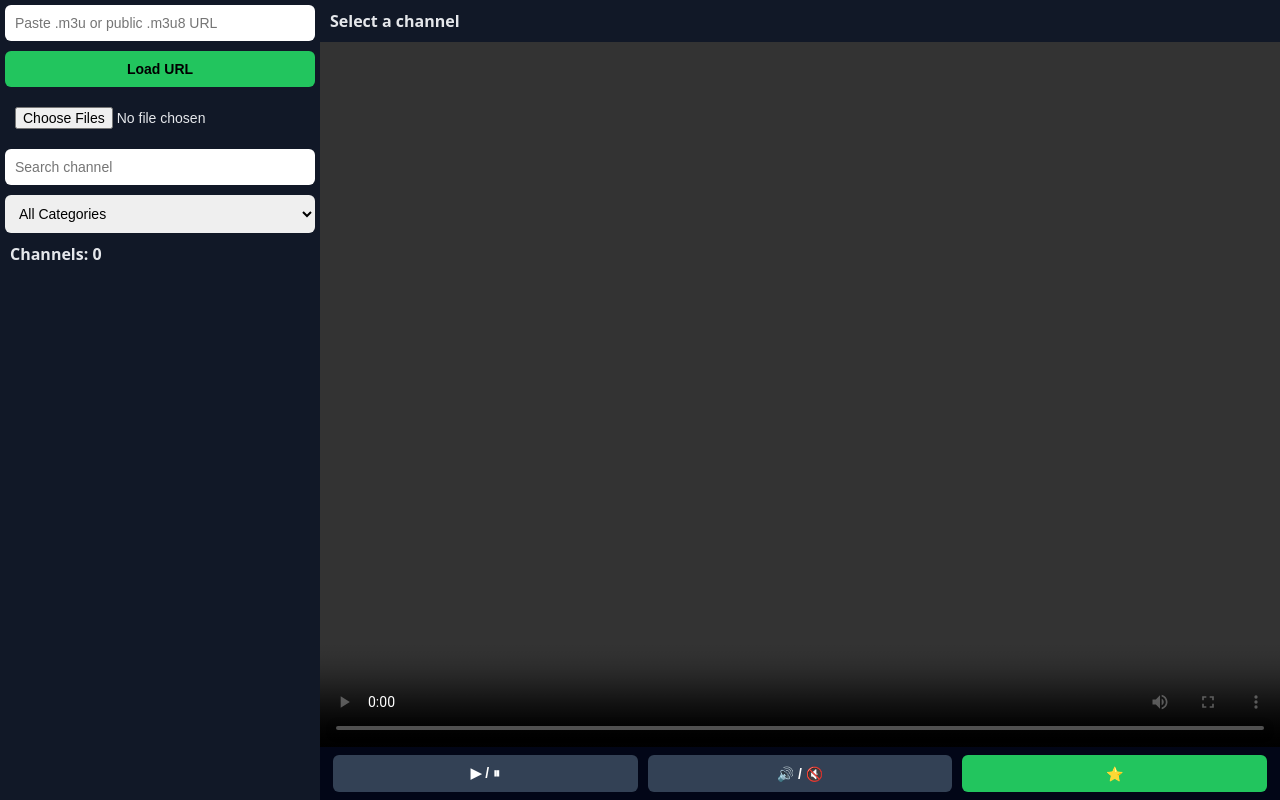
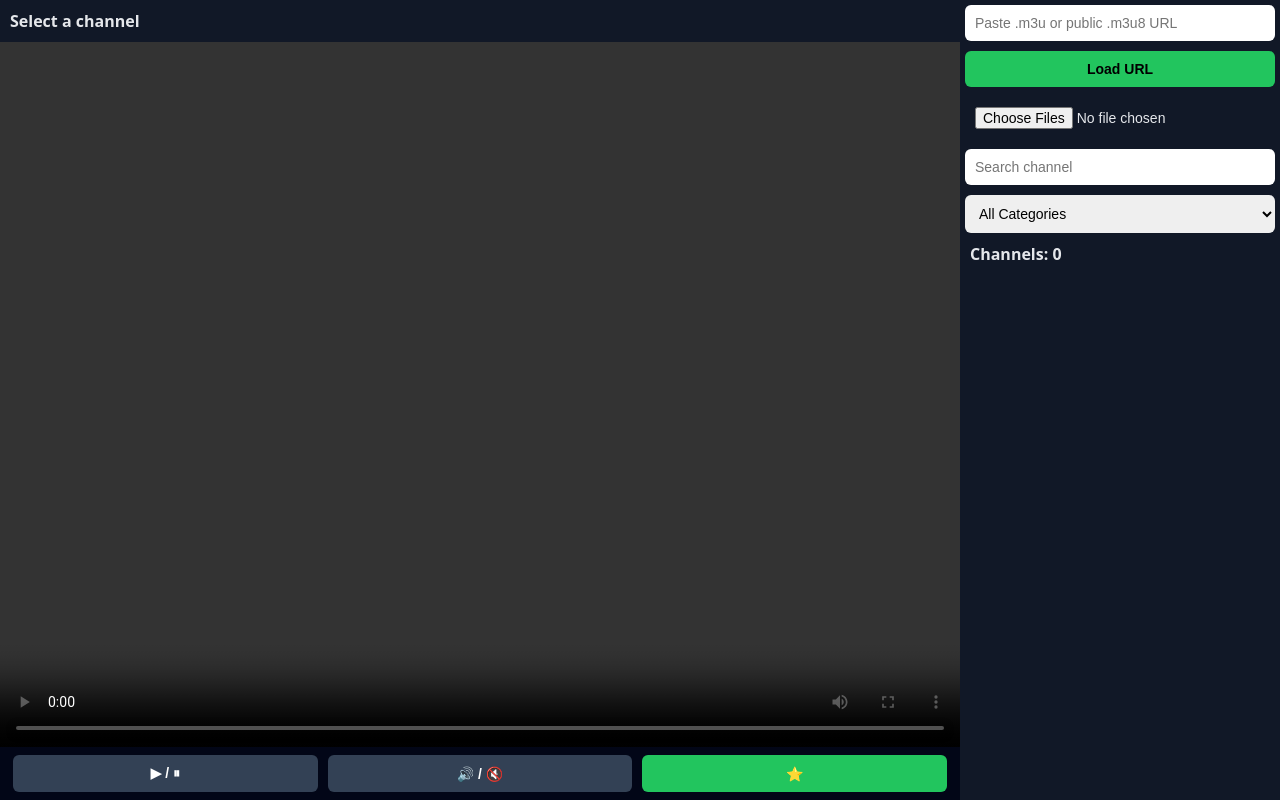
Before and after one commit to pabbhi/prdigitv, a website: page c.html in a window 1280 px wide. Drawn offline with nearby package versions, Linux system fonts and the light colour scheme.

Commit message:
Update c.html
change player to left and stuff to right side

```diff
--- a/c.html
+++ b/c.html
@@ -10,11 +10,11 @@
   --bg:#0f172a; --panel:#111827; --accent:#22c55e; --text:#e5e7eb;
 }
 body{margin:0;font-family:system-ui,Arial;background:var(--bg);color:var(--text);}
-.app{display:flex;height:100vh;}
+.app{display:flex;height:100vh;flex-direction:row;}
 .sidebar{width:320px;background:var(--panel);display:flex;flex-direction:column;}
 .player{flex:1;display:flex;flex-direction:column;position:relative;background:black;}
 .now{padding:10px;font-weight:bold;background:#111827;color:#e5e7eb;position:absolute;top:0;width:100%;box-sizing:border-box;z-index:2;}
-video{width:100%;height:calc(100% - 50px - 40px);margin-top:40px;background:black;} /* 50px for controls, 40px for now bar */
+video{width:100%;height:calc(100% - 50px - 40px);margin-top:40px;background:black;}
 .controls{display:flex;justify-content:space-around;padding:8px;background:#020617;position:absolute;bottom:0;width:100%;box-sizing:border-box;z-index:2;}
 .controls button{flex:1;margin:0 5px;}
 input,select,button{padding:10px;margin:5px;border-radius:6px;border:none;font-size:14px;}
@@ -26,6 +26,7 @@ button.secondary{background:#334155;color:#fff;}
 .channel:hover{background:#1f2937;}
 .star{margin-left:auto;color:gold;}
 #channelCount{padding:5px 10px;font-weight:bold;}
+/* Mobile responsiveness */
 @media(max-width:768px){
   .app{flex-direction:column;}
   .sidebar{width:100%;height:45vh;}
@@ -36,7 +37,18 @@ button.secondary{background:#334155;color:#fff;}
 <body>
 <div class="app">
 
-  <!-- Sidebar -->
+  <!-- Player on left -->
+  <div class="player">
+    <div class="now" id="nowPlaying">Select a channel</div>
+    <video id="video" controls playsinline></video>
+    <div class="controls">
+      <button class="secondary" onclick="togglePlay()">▶ / ⏸</button>
+      <button class="secondary" onclick="toggleMute()">🔊 / 🔇</button>
+      <button onclick="toggleFavorite()">⭐</button>
+    </div>
+  </div>
+
+  <!-- Sidebar on right -->
   <div class="sidebar">
     <input id="playlistUrl" placeholder="Paste .m3u or public .m3u8 URL">
     <button onclick="loadURL()">Load URL</button>
@@ -48,17 +60,6 @@ button.secondary{background:#334155;color:#fff;}
     </select>
     <div id="channelCount">Channels: 0</div>
     <div class="channels" id="channels"></div>
-  </div>
-
-  <!-- Player -->
-  <div class="player">
-    <div class="now" id="nowPlaying">Select a channel</div>
-    <video id="video" controls playsinline></video>
-    <div class="controls">
-      <button class="secondary" onclick="togglePlay()">▶ / ⏸</button>
-      <button class="secondary" onclick="toggleMute()">🔊 / 🔇</button>
-      <button onclick="toggleFavorite()">⭐</button>
-    </div>
   </div>
 
 </div>
```
